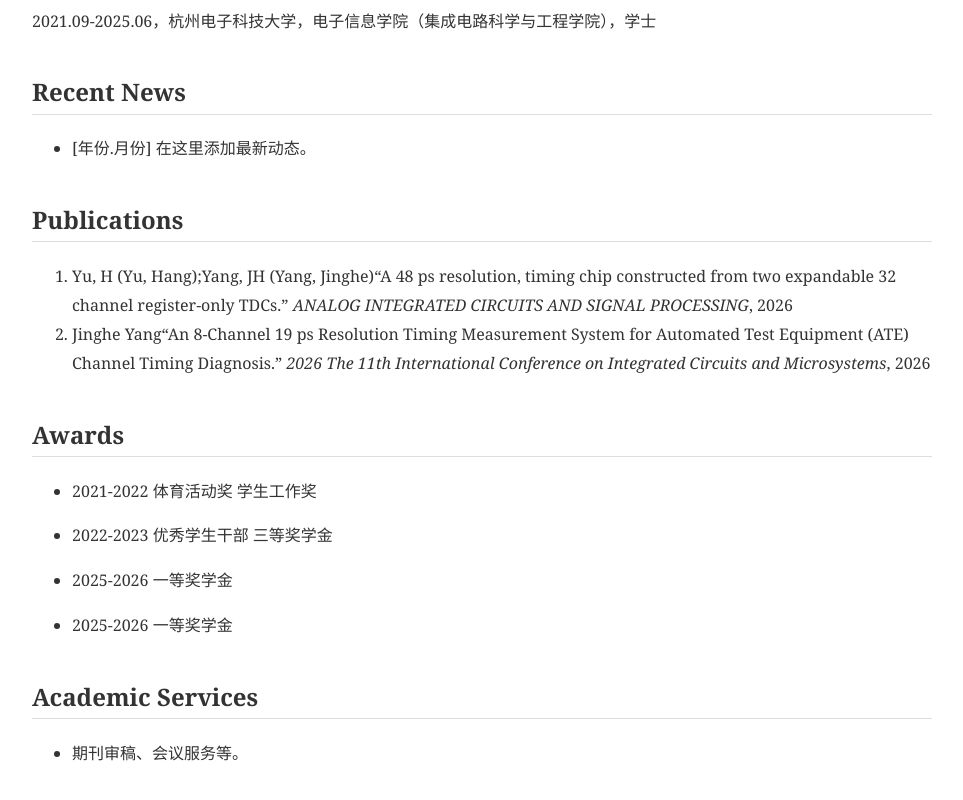
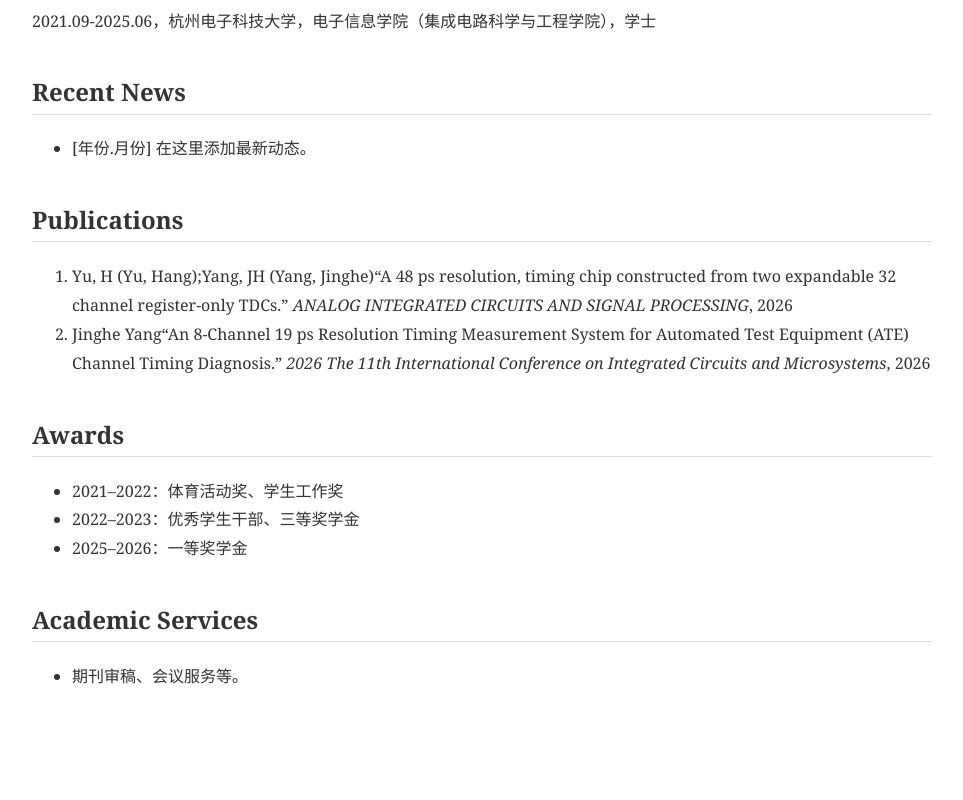
Before and after one commit to Freedom-jh/Freedom-jh.github.io, a plain HTML site: page index.html in a window 1280 px wide. Shown: the part 425-1225 px from the top of the page, without its empty margins (158-1121 px from the left). After the commit the page ends 1156 px from the top, so only its background shows below. Drawn offline with Linux system fonts and the light colour scheme.

Commit message:
Update index.html

```diff
--- a/index.html
+++ b/index.html
@@ -49,10 +49,11 @@ Diagnosis.” <i>2026 The 11th International Conference on Integrated Circuits a
   </ol>
 
   <h2 id="awards">Awards</h2>
-  <ul><li>2021-2022 体育活动奖 学生工作奖   </li></ul>
-  <ul><li>2022-2023 优秀学生干部 三等奖学金 </li></ul>
-  <ul><li>2025-2026 一等奖学金             </li></ul>
-  <ul><li>2025-2026 一等奖学金             </li></ul>
+<ul>
+  <li>2021–2022：体育活动奖、学生工作奖</li>
+  <li>2022–2023：优秀学生干部、三等奖学金</li>
+  <li>2025–2026：一等奖学金</li>
+</ul>
 
   <h2 id="services">Academic Services</h2>
   <ul><li>期刊审稿、会议服务等。</li></ul>
```
